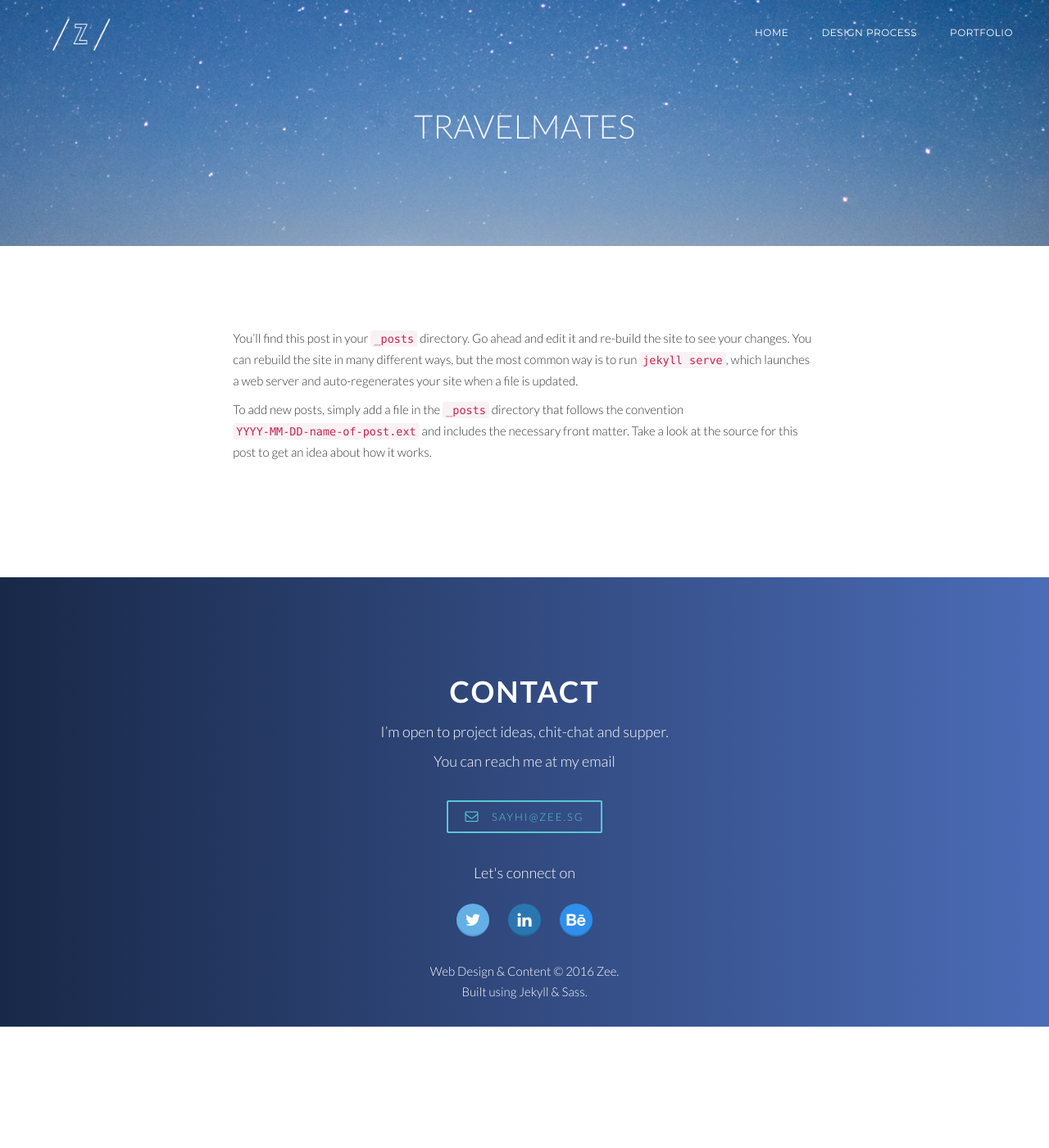
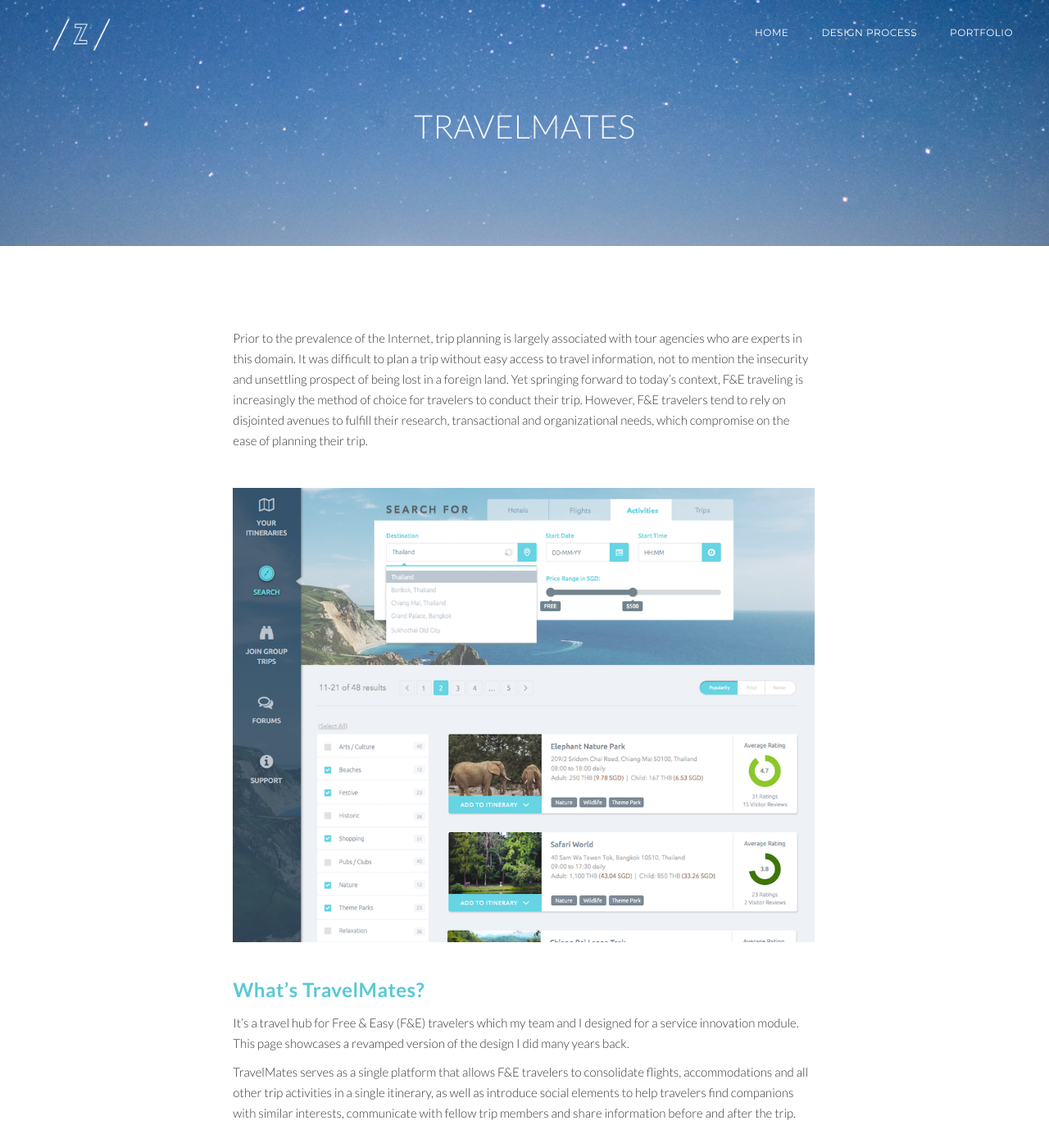
Before and after one commit to yzixuan/yzixuan.github.io, a Jekyll site: the page built from _posts/2016-07-12-travelmates.markdown, in a window 1280 px wide and 1400 px high. Shown: the whole window at 82% size. Built offline with Jekyll 4.4.1, drawn with Linux system fonts in a browser that asks for light colours; some of the changed text lies outside the part shown.

Commit message:
add writeup for travelmates

```diff
--- a/_includes/portfolio-card.html
+++ b/_includes/portfolio-card.html
@@ -1,10 +1,10 @@
 <div class="col-md-4 col-sm-6 col-xs-12">
 <div class="portfolio-card">
-  <a href="{{ post.behance-url }}" target="_new">
+  <a href="{{ post.url }}">
     <img src="{{ post.image }}" />
     <p>
-      <span class="round-icon behance">
-        <i class="fa fa-behance"></i>
+      <span class="round-icon readmore">
+        <i class="fa fa-comments-o"></i>
       </span>
       <br/>
       {{ post.title }}
--- a/_posts/2016-07-12-travelmates.markdown
+++ b/_posts/2016-07-12-travelmates.markdown
@@ -6,6 +6,65 @@ date:   2016-07-12 00:57:38 +0800
 image: img/travelmates.png
 categories: travel ui ux design sketch
 ---
-You’ll find this post in your `_posts` directory. Go ahead and edit it and re-build the site to see your changes. You can rebuild the site in many different ways, but the most common way is to run `jekyll serve`, which launches a web server and auto-regenerates your site when a file is updated.
 
-To add new posts, simply add a file in the `_posts` directory that follows the convention `YYYY-MM-DD-name-of-post.ext` and includes the necessary front matter. Take a look at the source for this post to get an idea about how it works.
+Prior to the prevalence of the Internet, trip planning is largely associated with tour agencies who are experts in this domain. It was difficult to plan a trip without easy access to travel information, not to mention the insecurity and unsettling prospect of being lost in a foreign land. Yet springing forward to today's context, F&E traveling is increasingly the method of choice for travelers to conduct their trip. However, F&E travelers tend to rely on disjointed avenues to fulfill their research, transactional and organizational needs, which compromise on the ease of planning their trip.
+
+&nbsp;
+
+![alt text]({{ "/img/travelmates/homepage.png" | prepend: site.baseurl }})
+
+&nbsp;
+
+### What's TravelMates?
+
+It's a travel hub for Free & Easy (F&E) travelers which my team and I designed for a service innovation module. This page showcases a revamped version of the design I did many years back.
+
+TravelMates serves as a single platform that allows F&E travelers to consolidate flights, accommodations and all other trip activities in a single itinerary, as well as introduce social elements to help travelers find companions with similar interests, communicate with fellow trip members and share information before and after the trip.
+
+&nbsp;
+
+### User Personas
+
+![alt text]({{ "/img/travelmates/user-story-1.png" | prepend: site.baseurl }})
+
+&nbsp;
+
+### Search for Hotels, Flights & Trip Activities
+
+Allows users to search for information on TravelMates by entering a few keywords and selecting the categories of interest. Relevant results will be displayed in a list of activities ranked by relevance, and sorted by popularity, price or name.
+
+![alt text]({{ "/img/travelmates/activity-information.png" | prepend: site.baseurl }})
+
+&nbsp;
+
+### Trip Itinerary Planner
+
+A trip itinerary planner would allow users to select and organize activities by simply dragging and dropping activities from the search list into specific time slots in the schedule. We also thought that the backend system should actively help to ensure that there are no clashes in activity timings while multiple versions of such itineraries may be saved for future reference.
+
+Travelers may also choose to share any of these itineraries with the online community or to their accounts in other social media platforms. Conversely, they may also reference and import itineraries shared by other travellers to the itinerary planner as a base for their own trip planning purposes.
+
+&nbsp;
+
+![alt text]({{ "/img/travelmates/itinerary.png" | prepend: site.baseurl }})
+
+&nbsp;
+
+To allow other travelers to join this trip, travelers may also opt to make this trip public, by invitation only, or totally private. At any point in time thereafter, users can receive updates from fellow trip members who have joined their trips as well as make comments or add activities to the shared itinerary.
+
+F&E travelers are typically of the more adventurous type that desires flexibility of their itinerary and control over elements of their trip. While planning a trip based on individual research and separate booking of activities, accommodations and flights might offer the flexibility that F&E travelers seek, it necessarily sacrifices the convenience that the travel agencies have to offer. However, with the implementation of TravelMates, this will no longer be a significant compromise as travel information and transactions with individual activity suppliers are congregated through a single point of research, booking, payment and point of reference.
+
+&nbsp;
+
+### Review Trip Activities & Travel-Related Content
+
+To encourage active usage and provide alternative perspectives, TravelMates could help to collate reviews and user-contributed information for each activity listed on TravelMates. By allowing users to rate other users’ reviews as well, the platform reaches out to the masses for help in maintaining the integrity and quality of information available on the platform. Any reviews that fail automated system checks will be suspended while pending moderation by TravelMates staff.
+
+&nbsp;
+
+![alt text]({{ "/img/travelmates/review.png" | prepend: site.baseurl }})
+
+&nbsp;
+
+### Final Thoughts
+
+While TravelMates is just a hypothetical web app for a service science module, I had tons of fun designing the mockups with my teammates and addressing the gaps in the trip planning industry as a team. While the effort required in the implementation of TravelMates may raise doubts over its viability, we believe that its social elements and hassle-free approach would redefine the way F&E trip planning is done.
```
Also changed, not shown: img/travelmates/activity-information.png (added), img/travelmates/homepage.png (added), img/travelmates/itinerary.png (added), img/travelmates/review.png (added), img/travelmates/user-story-1.png (added).
